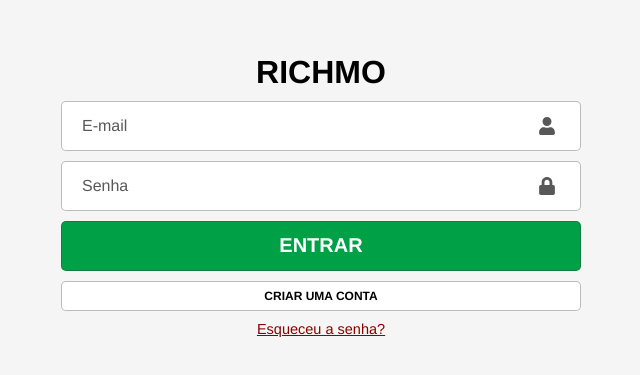
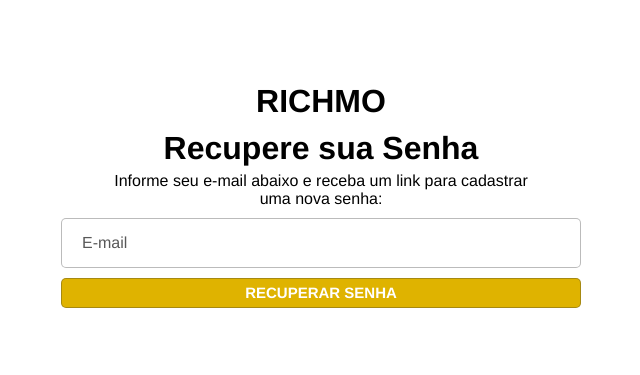
Before and after one commit to brunojohannb/Agendoo, a React (Vite) app: page /ForgotPassword in a window 1280 px wide. Shown: the part 205-580 px from the top of the page, without its empty margins (319-959 px from the left). Built offline with nearby package versions, Linux system fonts and the light colour scheme.

Commit message:
Create Routes and Adjustments

```diff
--- a/package.json
+++ b/package.json
@@ -13,7 +13,8 @@
     "@react-icons/all-files": "^4.1.0",
     "react": "^18.3.1",
     "react-dom": "^18.3.1",
-    "react-icons": "^5.3.0"
+    "react-icons": "^5.3.0",
+    "react-router-dom": "^6.28.0"
   },
   "devDependencies": {
     "@eslint/js": "^9.11.1",
--- a/src/App.css
+++ b/src/App.css
@@ -10,5 +10,5 @@
     justify-content: center;
     align-items: center;
     min-height: 100vh;
-    background-color: #F5F5F5;
+    background-color: #ffffff;
 }
--- a/src/App.jsx
+++ b/src/App.jsx
@@ -1,11 +1,12 @@
 import './App.css'
-import Login from './Components/Login/Login'
+
+import { Outlet } from 'react-router-dom'
 
 function App() {
 
   return (
     <div className="App">
-      <Login/>
+      <Outlet />
     </div>
   )
 
--- /dev/null
+++ b/src/Routes/Create/Create.jsx
@@ -0,0 +1,11 @@
+import React from 'react'
+
+const Create = () => {
+  return (
+    <div>
+      <h1>Criar Conta</h1>
+    </div>
+  )
+}
+
+export default Create
--- /dev/null
+++ b/src/Routes/Forgot/Forgot.css
@@ -0,0 +1,61 @@
+.containerF {
+    width: 600px;
+    background-color: #ffffff;
+    padding: 40px;
+}
+
+.textCont {
+    margin-top: 10px;
+    text-align: center;
+}
+
+.textCont p {
+    margin-top: 5px;
+}
+
+.inputsF {
+    position: relative;
+    width: 100%;
+    height: 50px;
+    margin: 10px auto;
+}
+
+.inputsF input {
+    width: 100%;
+    height: 100%;
+    border: 1px solid #33333355;
+    border-radius: 5px;
+    font-size: 16px;
+    padding: 20px 20px;
+}
+
+.inputsF input::placeholder {
+    color: #333333d1;
+}
+
+.inputsF input:hover {
+    border-color: #646600;
+}
+
+.inputsF input:focus {
+    border-color: #98a600;
+    box-shadow: 0 0 8px rgba(247, 255, 28, 0.5);
+    background-color: #ffffff;
+    outline: none;
+}
+
+.containerF .btnRecuperarF {
+    width: 100%;
+    height: 30px;
+    color: #ffffff;
+    font-size: 15px;
+    font-weight: bold;
+    background-color: #dfb300;
+    border-radius: 5px;
+    border: 1px solid #33333355;
+    cursor: pointer;
+}
+
+.containerF .btnRecuperarF:hover {
+    background-color: #b08d00;
+}
--- /dev/null
+++ b/src/Routes/Forgot/Forgot.jsx
@@ -0,0 +1,36 @@
+import { useState } from 'react'
+import "./Forgot.css"
+
+const Forgot = () => {
+
+  const [username, setUsername] = useState("");
+
+  const handleSubmit = (event) => {
+    event.preventDefault();
+
+    console.log (username);
+  }
+
+  return (
+    <div>
+      <div className='containerF'>
+        <form onSubmit={handleSubmit}>
+          <h1 className="logo">RICHMO</h1>
+          <div className="textCont">
+            <h1>Recupere sua Senha</h1>
+            <p>Informe seu e-mail abaixo e receba um link para cadastrar <br/> uma nova senha:</p>
+          </div>
+          <div className="inputsF">
+            <input
+            type="email"
+            placeholder='E-mail'
+            onChange={ (e) => setUsername(e.target.value) }/>
+          </div>
+          <button className="btnRecuperarF">RECUPERAR SENHA</button>
+        </form>
+      </div>
+    </div>
+  )
+}
+
+export default Forgot
--- a/src/Components/Login/Login.css
+++ b/src/Routes/Login/Login.css
@@ -1,6 +1,6 @@
 .container {
     width: 600px;
-    background-color: #F5F5F5;
+    background-color: #fffefe;
     padding: 40px;
 }
 
@@ -38,15 +38,6 @@
     box-shadow: 0 0 8px rgba(46, 139, 87, 0.5);
     background-color: #ffffff;
     outline: none;
-}
-
-.inputs .icon {
-    position: absolute;
-    right: 25px;
-    top: 50%;
-    transform: translateY(-50%);
-    font-size: 18px;
-    color: #333333d1;
 }
 
 .container .btnEntrar {
--- a/src/Components/Login/Login.jsx
+++ b/src/Routes/Login/Login.jsx
@@ -1,6 +1,7 @@
-import { FaUser, FaLock } from "react-icons/fa"
 import { useState } from "react"
 import "./Login.css"
+
+import { Link } from "react-router-dom"
 
 const Login = () => {
 
@@ -14,7 +15,7 @@
   }
 
   return (
-    <div className='container'>
+      <div className='container'>
         <form onSubmit={handleSubmit}>
           <h1 className="logo">RICHMO</h1>
           <div className="inputs">
@@ -22,22 +23,20 @@
             type="email"
             placeholder='E-mail'
             onChange={ (e) => setUsername(e.target.value) }/>
-            <FaUser className="icon"/>
           </div>
           <div className="inputs">
             <input
             type="password"
             placeholder='Senha'
             onChange={ (e) => setPassword(e.target.value) }/>
-            <FaLock className="icon"/>
           </div>
           <button className="btnEntrar">ENTRAR</button>
-          <button className="btnCriar">CRIAR UMA CONTA</button>
+          <button className="btnCriar" href="./Create/Create.jsx">CRIAR UMA CONTA</button>
           <div className="resetPassword">
-            <a href="#">Esqueceu a senha?</a>
+            <Link to="/ForgotPassword">Esqueceu a senha?</Link>
           </div>
         </form>
-     </div>
+      </div>
   )
 }
 
--- a/src/main.jsx
+++ b/src/main.jsx
@@ -3,8 +3,35 @@
 import App from './App.jsx'
 import './index.css'
 
+import { createBrowserRouter, RouterProvider } from "react-router-dom"
+
+import Login from './Routes/Login/Login.jsx'
+import Forgot from './Routes/Forgot/Forgot.jsx'
+import Create from './Routes/Create/create.jsx'
+
+const router = createBrowserRouter([
+  {
+    path: "/",
+    element: <App />,
+    children: [
+      {
+        path: "/",
+        element: <Login />,
+      },
+      {
+        path: "ForgotPassword",
+        element: <Forgot />,
+      },
+      {
+        path: "CreateAcount",
+        element: <Create />,
+      },
+    ]
+  },
+])
+
 createRoot(document.getElementById('root')).render(
   <StrictMode>
-    <App />
+    <RouterProvider router={router} />
   </StrictMode>,
 )
```
Also changed, not shown: src/Routes/Create/Create.css (added), 1 other file (tests, documents, lock files or other folders).
